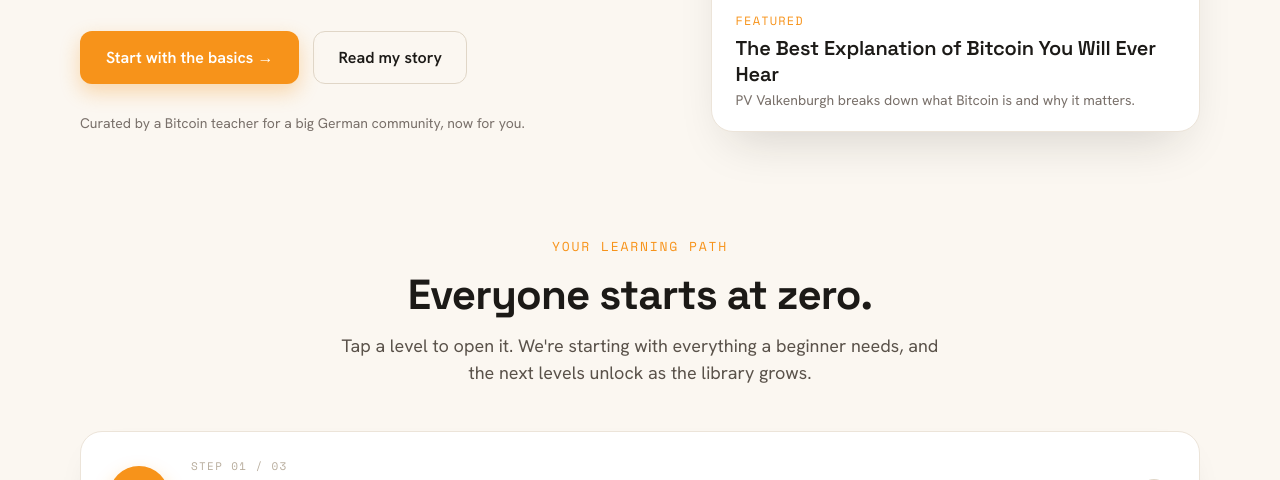
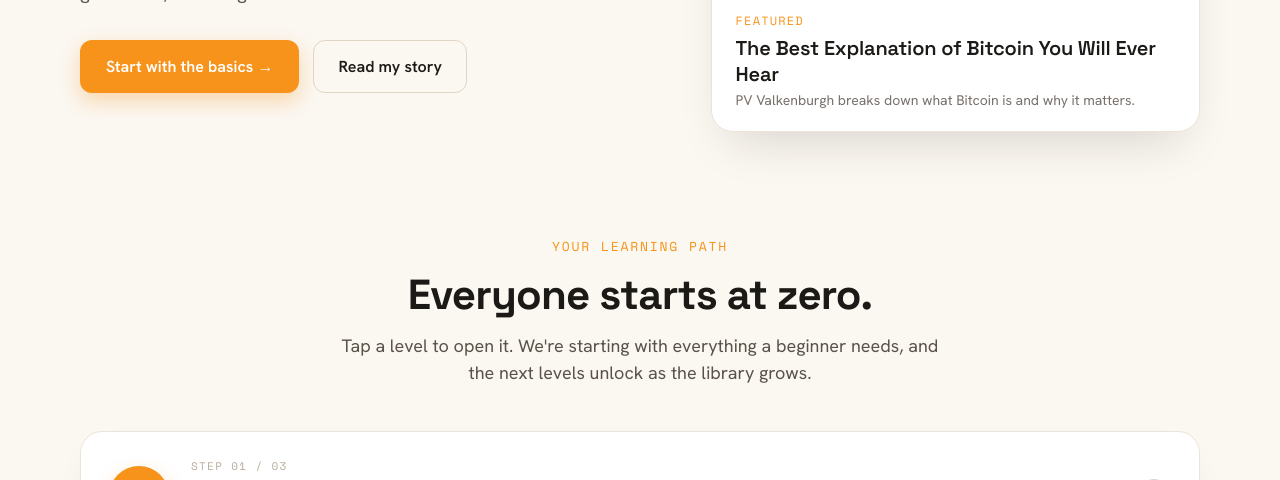
Before and after one commit to florakija/learnbitcoin-club, a Jekyll site: the page built from index.html, in a window 1280 px wide and 900 px high, cut to the strip 420-900 px from the top of the window. Built offline with Jekyll 4.4.1, drawn with Linux system fonts in a browser that asks for light colours.

Commit message:
Remove hero credit line entirely
Co-Authored-By: Claude Opus 4.6 <noreply@anthropic.com>

```diff
--- a/index.html
+++ b/index.html
@@ -11,9 +11,6 @@ layout: default
       <div class="hero-buttons">
         <a href="#path" class="btn-primary">Start with the basics &rarr;</a>
         <a href="#about" class="btn-secondary">Read my story</a>
-      </div>
-      <div class="hero-credit">
-        Curated by a Bitcoin teacher for a big German community, now for you.
       </div>
     </div>
 
```
